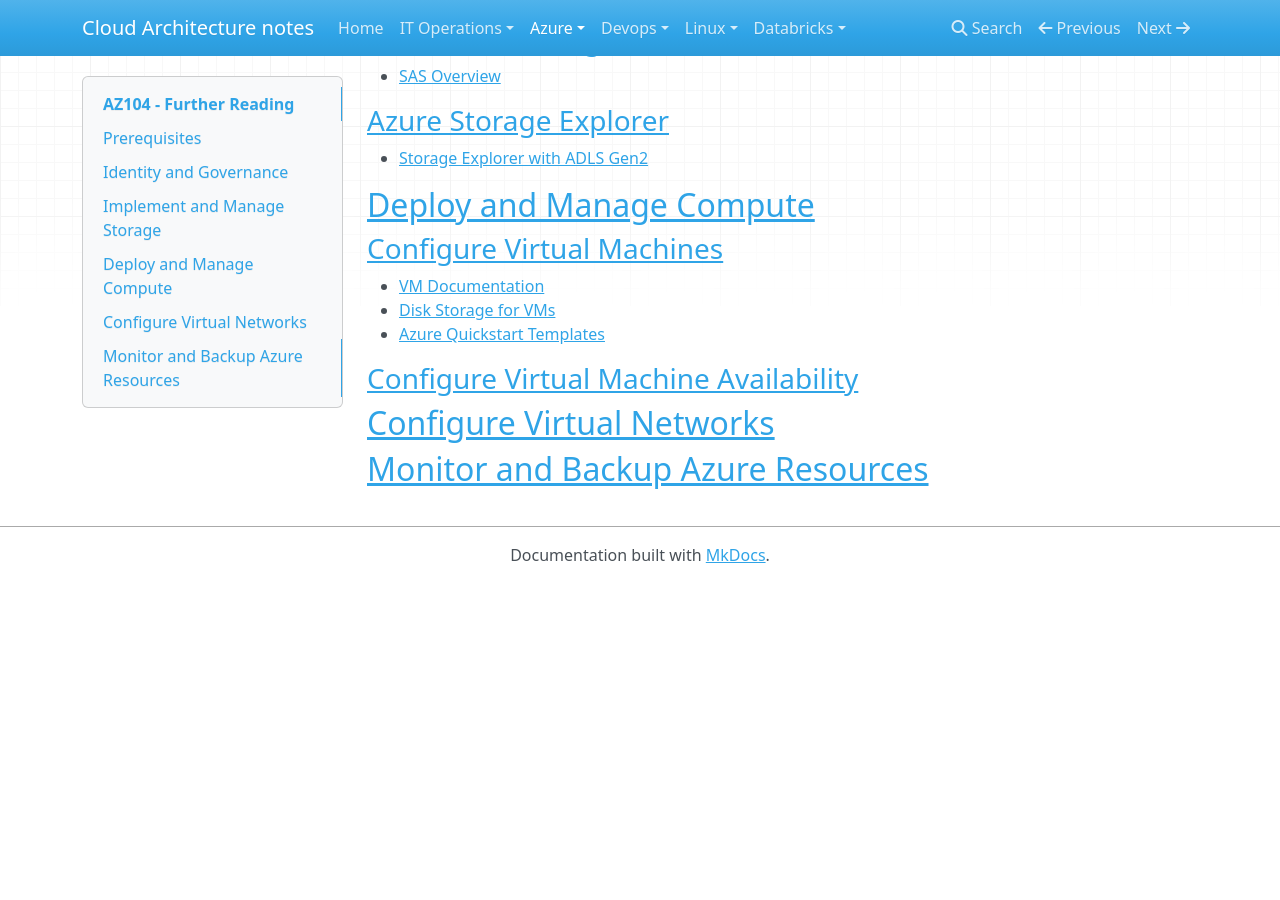
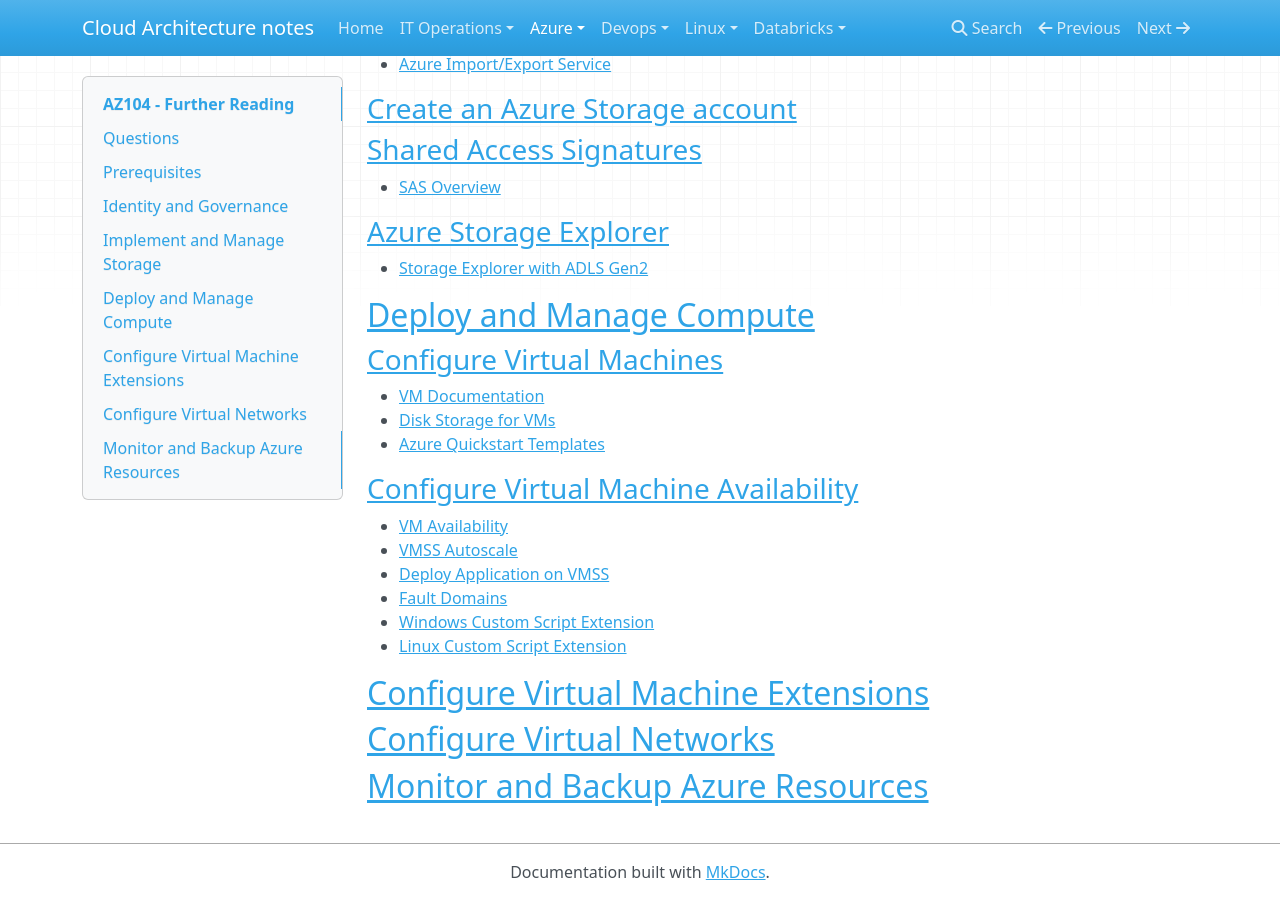
Before and after one commit to dram1964/cloudarchitect, an MkDocs documentation site: the page built from docs/azure/az104.md, in a window 1280 px wide and 900 px high, scrolled down 2873 px. Built offline with MkDocs 1.6.1, drawn with Linux system fonts in a browser that asks for light colours; nearby versions of some CDN libraries; before the commit the page ends 3456 px from its top, so only the background shows below that; some of the changed text lies outside the part shown.

Commit message:
more az104 notes

```diff
--- a/docs/azure/az104.md
+++ b/docs/azure/az104.md
@@ -1,4 +1,9 @@
 # AZ104 - Further Reading
+
+## Questions
+
+- How to use Managed Identities to connect to Azure Key Vault
+- How to use Stored Access Policies for Storage Account SAS tokens
 
 ## [Prerequisites](https://learn.microsoft.com/en-us/training/paths/az-104-administrator-prerequisites/)
 
@@ -148,6 +153,15 @@
 
 ### [Configure Virtual Machine Availability](https://learn.microsoft.com/en-us/training/modules/configure-virtual-machine-availability/)
 
+- [VM Availability](https://learn.microsoft.com/en-us/azure/virtual-machines/availability)
+- [VMSS Autoscale](https://learn.microsoft.com/en-us/azure/virtual-machine-scale-sets/virtual-machine-scale-sets-autoscale-overview)
+- [Deploy Application on VMSS](https://learn.microsoft.com/en-us/azure/virtual-machine-scale-sets/virtual-machine-scale-sets-deploy-app)
+- [Fault Domains](https://learn.microsoft.com/en-us/azure/virtual-machine-scale-sets/virtual-machine-scale-sets-manage-fault-domains)
+- [Windows Custom Script Extension](https://learn.microsoft.com/en-us/azure/virtual-machines/extensions/custom-script-windows)
+- [Linux Custom Script Extension](https://learn.microsoft.com/en-us/azure/virtual-machines/extensions/custom-script-linux)
+
+## [Configure Virtual Machine Extensions](https://learn.microsoft.com/en-us/training/modules/configure-virtual-machine-extensions/)
+
 ## [Configure Virtual Networks](https://learn.microsoft.com/en-us/training/paths/az-104-manage-virtual-networks/)
 
 ## [Monitor and Backup Azure Resources](https://learn.microsoft.com/en-us/training/paths/az-104-manage-virtual-networks/)
```
